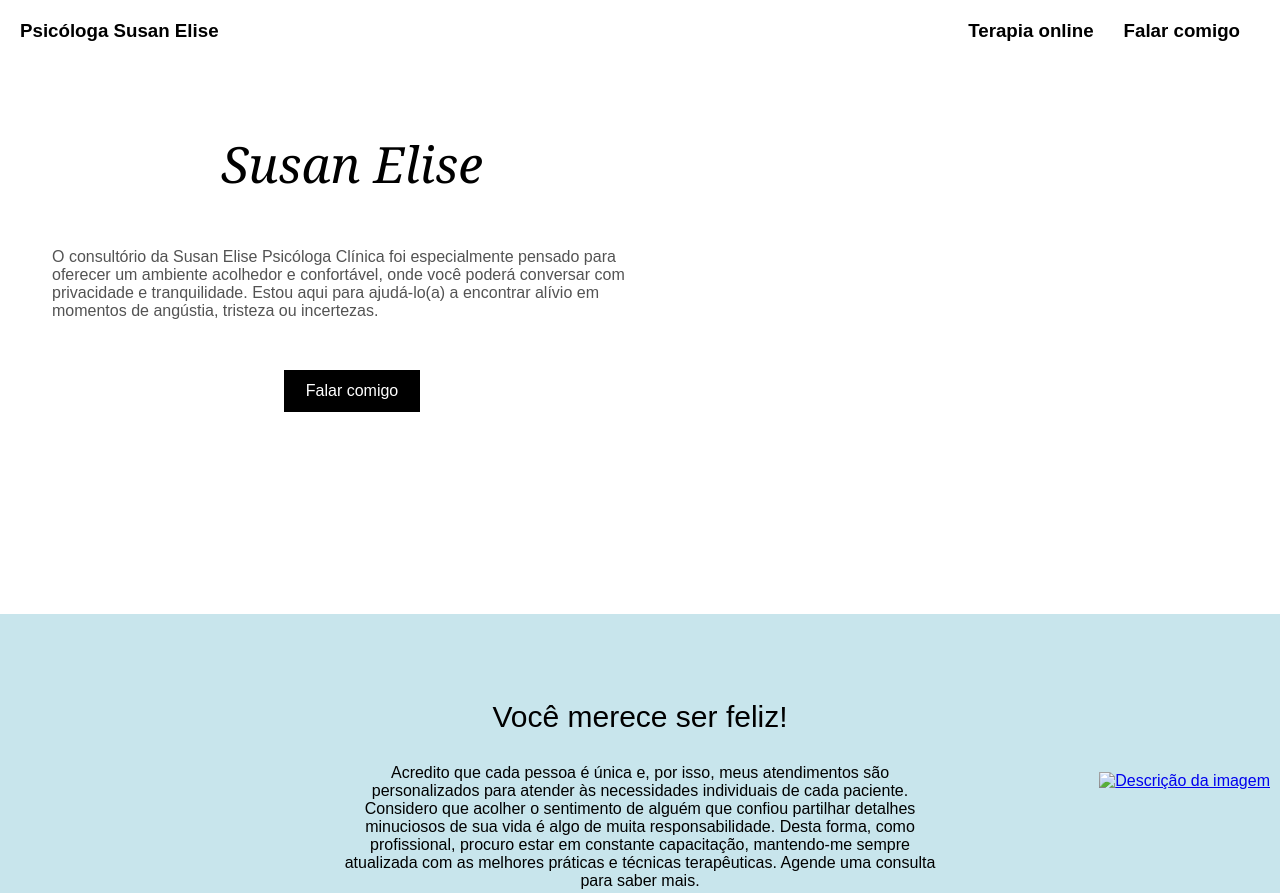
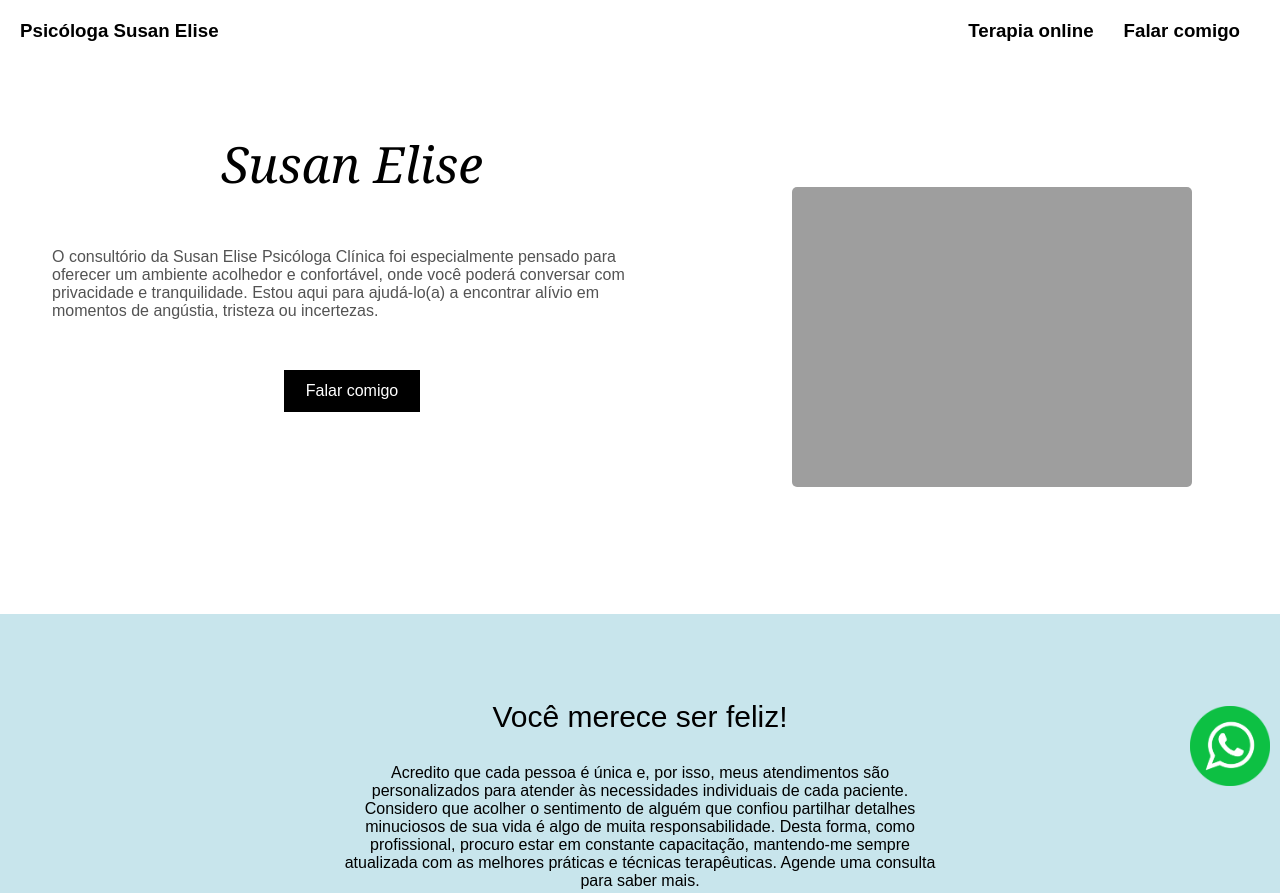
Before and after one commit to Diegocaetano23/site-susan, a plain HTML site: page index.html in a window 1280 px wide. Shown: the top 893 px of the page. Drawn offline with Linux system fonts and the light colour scheme; the site is published under a folder, as on GitHub Pages, so addresses that start at the root find nothing.

Commit message:
Update index.html

```diff
--- a/index.html
+++ b/index.html
@@ -285,7 +285,7 @@
     </div>
 
     <div class="foto-apresentacao">
-      <img src="/src/css/img/backsite1.png" alt="">
+      <img src="./src/css/img/backsite1.png" alt="">
     </div>
   </div>
 
@@ -322,7 +322,7 @@
 
   <div class="quem-sou-eu">
     <div class="foto-quemsoueu">
-      <img src="/src/css/img/backsite2.png" alt="">
+      <img src="./src/css/img/backsite2.png" alt="">
     </div>
 
 
@@ -351,7 +351,7 @@
   </div>
 
   <a href="https://wa.me/5512982560443" target="_blank" class="fixed-image-link">
-    <img src="/src/css/img/whatsapp1.png" alt="Descrição da imagem" style="width: 80px; height: auto;">
+    <img src="./src/css/img/whatsapp1.png" alt="Descrição da imagem" style="width: 80px; height: auto;">
   </a>
 
 </body>
```
